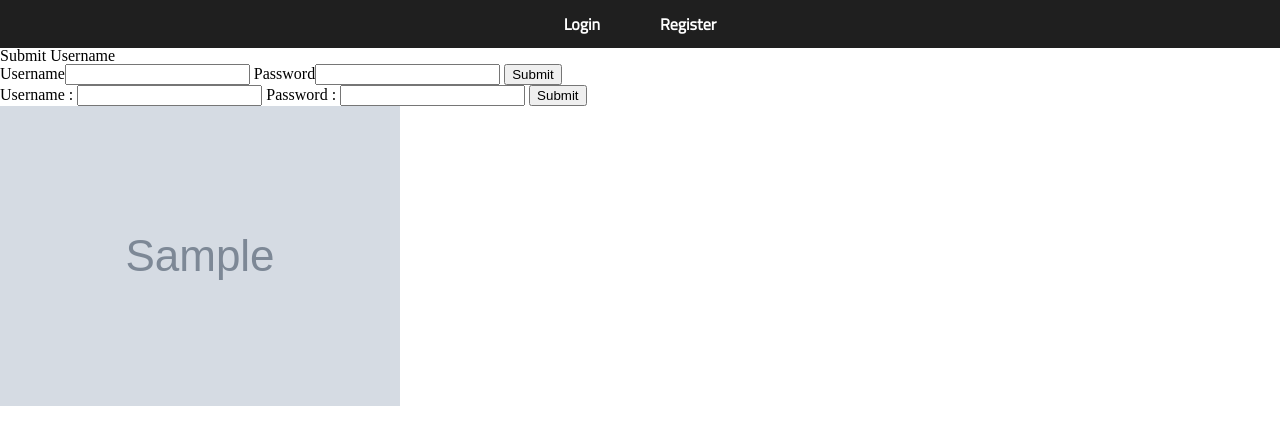
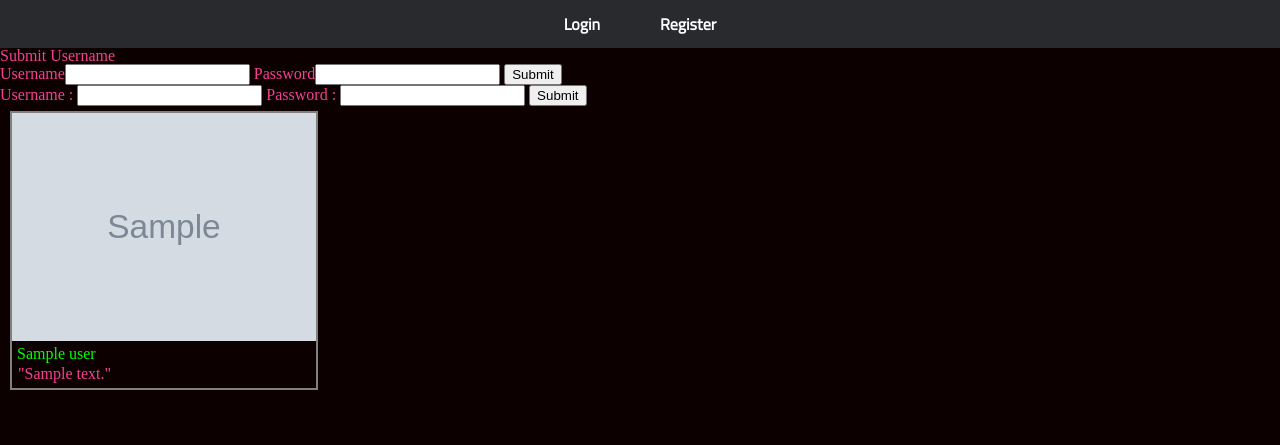
Before and after one commit to aioy/firstBlog, a PHP site: template views/index.view.php in a window 1280 px wide. Shown: the top 445 px of the page. Run offline with PHP 8.4, Linux system fonts and the light colour scheme; the template is opened without the code that fills it: most values are stand-ins (such as "Sample title", 1, 10 or a date in 2020); grey boxes marked "Sample" are stand-in pictures.

Commit message:
finishing styles

```diff
--- a/styles/main.css
+++ b/styles/main.css
@@ -29,7 +29,9 @@ footer, header, hgroup, menu, nav, section {
 	display: block;
 }
 body {
-	line-height: 1;
+    line-height: 1;
+    background-color: #0c0001;
+    color: #F73F94;
 }
 ol, ul {
 	list-style: none;
@@ -63,7 +65,7 @@ table {
 
     justify-content: center;
 
-    background-color: #1f1f1f;
+    background-color: #282a2e;
 
 }
 
@@ -98,3 +100,55 @@ table {
     font-weight: 900;
 
 }
+
+/* posts */
+
+.post {
+
+    display: inline-grid;
+
+    grid-template-columns: auto;
+
+    grid-template-rows: auto auto auto;
+
+    border: solid 2px gray;
+
+    margin: 5px 10px;
+
+    grid-template-areas:
+    'top top top'
+    'name name name'
+    'comment comment .';
+
+}
+
+.post > img {
+
+    max-height: 19em;
+
+    max-width: 19em;
+
+    grid-area:top;
+}
+
+.post > h3 {
+
+    grid-area: name;
+
+    padding-left : 5px;
+
+    padding-top : 5px;
+
+    color: #00ff00;
+
+}
+
+.post > p {
+
+    grid-area: comment;
+
+    padding: 4px 4px 6px 6px;
+
+    white-space: initial;
+
+}
--- a/views/index.view.php
+++ b/views/index.view.php
@@ -96,8 +96,10 @@
         <?php endif; ?>
 
          <?php foreach ($images as $image) : ?>
-            <div>
+            <div class='post'>
                 <img src='uploadedFiles/<?php echo $image->image; ?>' alt='$image->id'>
+                <h3><?php echo $image->user; ?></h3>
+                <p>"<?php echo $image->description; ?>"</p>
             </div>
         <?php endforeach; ?>
 
```
Also changed, not shown: views/loginForm.view.php (+27 -1 lines), uploadedFiles/15362863421536248921379.jpg (added), uploadedFiles/1536286598bd0577f33e2f351c935c1d4bebca4012.jpeg (added), uploadedFiles/153628661359436752_p1_master1200.jpg (added), uploadedFiles/153628661959436752_p1_master1200.jpg (added).
